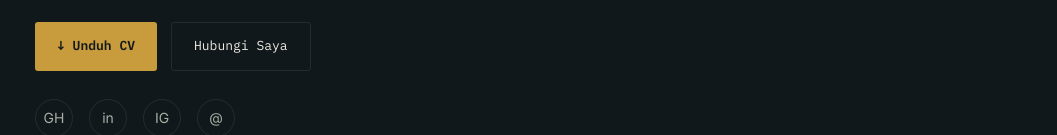
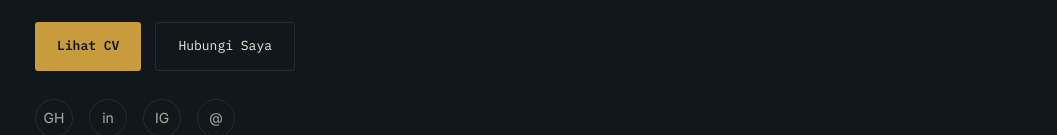
Before and after one commit to Maul-Hakim/Bahan-Porto, a plain HTML site: page index.html in a window 1280 px wide. Shown: the part 652-787 px from the top of the page, without its empty margins (109-1166 px from the left). Drawn offline with Linux system fonts and the light colour scheme.

Commit message:
Update index.html

```diff
--- a/index.html
+++ b/index.html
@@ -33,7 +33,7 @@
       <p class="hero-role">IT Support & Implementation Specialist — Web Developer — UI/UX Designer</p>
       <p class="hero-desc">Lulusan Teknik Informatika (IPK 3,48/4,00) dengan pengalaman langsung menangani implementasi perangkat lunak dan dukungan teknis pada sistem informasi rumah sakit. Terbiasa menyusun dokumentasi teknis, menelusuri akar masalah, dan menutup setiap kendala sampai tuntas — pendekatan yang sama saya bawa ke pengembangan web dan pengelolaan bisnis sendiri.</p>
       <div class="hero-actions">
-        <a class="btn btn-primary" href="https://my-gilt-omega.vercel.app/CV_Muhammad%20Mauli%20Al%20Hakim.pdf" target="_blank" rel="noopener">↓ Unduh CV</a>
+        <a class="btn btn-primary" href="https://my-gilt-omega.vercel.app/CV_Muhammad%20Mauli%20Al%20Hakim.pdf" target="_blank" rel="noopener">Lihat CV</a>
         <a class="btn btn-ghost" href="#contact">Hubungi Saya</a>
       </div>
       <div class="social-row">
```
